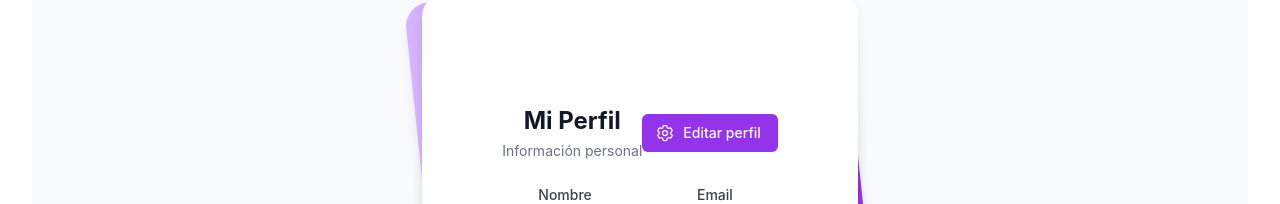
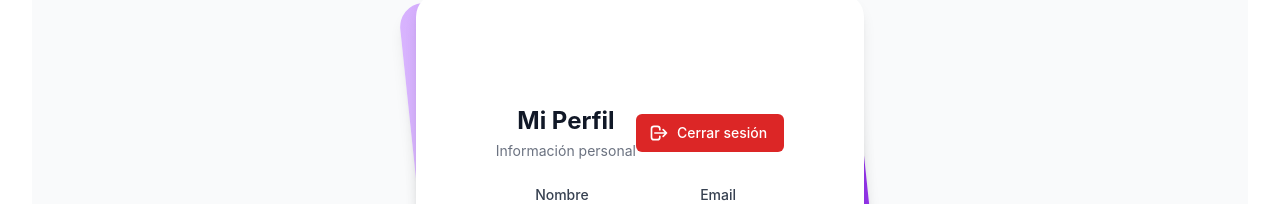
Before and after one commit to LILIANADAM1/TuPIeza3D, a React (Vite) app: page /TuPIeza3D/perfil in a window 1280 px wide. Shown: the part 377-581 px from the top of the page. Built offline with nearby package versions, Linux system fonts and the light colour scheme; no server answers.

Commit message:
CAMBIO BOTON DE SALIR

```diff
--- a/src/components/Header.jsx
+++ b/src/components/Header.jsx
@@ -52,12 +52,6 @@
                   <HeartIcon className="h-6 w-6" />
                   <span className="ml-2 text-gray-700">Favoritos</span>
                 </Link>
-                <button
-                  onClick={() => logout({ returnTo: window.location.origin })}
-                  className="text-red-600 hover:text-red-800 px-2 py-1 rounded-md transition-colors"
-                >
-                  Salir
-                </button>
               </>
             ) : (
               <Link to="/login" className="text-gray-700 hover:text-gray-900">
--- a/src/components/ProductCard.jsx
+++ b/src/components/ProductCard.jsx
@@ -98,9 +98,6 @@
           </div>
           {product.description}
           <div className="flex justify-between items-center">
-            <span className="text-gray-500 text-sm">
-              {Number(getProductPrice(product)).toFixed(2)}€
-            </span>
             <div className="flex items-center space-x-2">
               <button
                 onClick={() => setQuantity(Math.max(1, quantity - 1))}
--- a/src/components/Profile.jsx
+++ b/src/components/Profile.jsx
@@ -3,7 +3,7 @@
 import { Cog6ToothIcon } from '@heroicons/react/24/outline';
 
 const Profile = () => {
-  const { user } = useAuth0();
+  const { user, logout } = useAuth0();
 
   return (
     <div className="min-h-screen bg-gray-50 py-6 flex flex-col justify-center sm:py-12">
@@ -19,9 +19,14 @@
                     <h2 className="text-2xl font-bold text-gray-900">Mi Perfil</h2>
                     <p className="mt-1 text-sm text-gray-500">Información personal</p>
                   </div>
-                  <button className="inline-flex items-center px-4 py-2 border border-transparent text-sm font-medium rounded-md text-white bg-purple-600 hover:bg-purple-700">
-                    <Cog6ToothIcon className="-ml-1 mr-2 h-5 w-5" aria-hidden="true" />
-                    Editar perfil
+                  <button
+                    className="inline-flex items-center px-4 py-2 border border-transparent text-sm font-medium rounded-md text-white bg-red-600 hover:bg-red-700"
+                    onClick={() => logout({ returnTo: window.location.origin })}
+                  >
+                    <svg className="-ml-1 mr-2 h-5 w-5" fill="none" stroke="currentColor" viewBox="0 0 24 24">
+                      <path strokeLinecap="round" strokeLinejoin="round" strokeWidth={2} d="M17 16l4-4m0 0l-4-4m4 4H7m6 4v1a3 3 0 01-3 3H6a3 3 0 01-3-3V7a3 3 0 013-3h4a3 3 0 013 3v1" />
+                    </svg>
+                    Cerrar sesión
                   </button>
                 </div>
 
```
